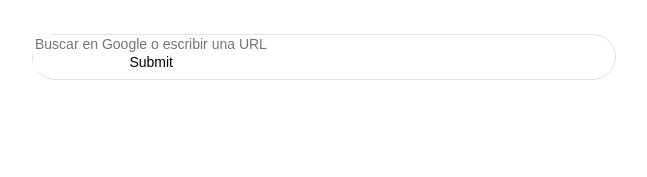
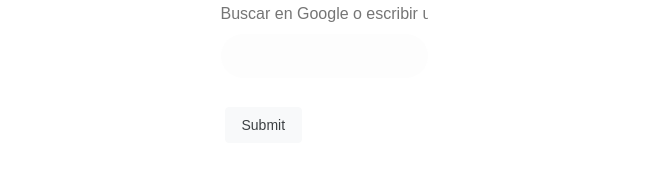
Before and after one commit to monsalvegf/search, a plain HTML site: page index.html in a window 1280 px wide. Shown: the whole page, without its empty margins (316-963 px from the left). Drawn offline with Linux system fonts and the light colour scheme.

Commit message:
simplificación

```diff
--- a/index.html
+++ b/index.html
@@ -5,19 +5,15 @@
         <link rel="stylesheet" href="style.css">
     </head>
     <body>
-        <div class="L3eUgb">
-            <div class="o3j99 ikrT4e om7nvf">
-                <div class="A8SBwf">
-                    <div class="RNNXgb">
-                        <div id="inputwrapper">
-                            <form action="https://www.google.com/search">
-                                <input type="text" name="q" autocomplete="off" spellcheck="false" role="combobox" aria-controls="matches" placeholder="Buscar en Google o escribir una URL" aria-expanded="false" aria-live="polite">
-                                <input type="submit" name="Google Search">
-                            </form>
-                        </div>
-                    </div>
+        <div class="centro">
+            <form action="https://www.google.com/search">
+                <div class="recuadro">
+                    <input type="text" name="q" placeholder="Buscar en Google o escribir una URL">
                 </div>
-            </div>
+                <div class="buttons">
+                    <input class="button" type="submit" name="Google Search">
+                </div>
+            </form>
         </div>
     </body>
 </html>
--- a/style.css
+++ b/style.css
@@ -1,94 +1,76 @@
-body, input, button {
+body {
     font-size: 14px;
     font-family: arial,sans-serif;
-    color: #202124;
-}
-
-.L3eUgb {
     display: flex;
     flex-direction: column;
     height: 100%;
-}
-
-.om7nvf {
-    padding: 20px;
-}
-
-.ikrT4e {
-    max-height: 160px;
-}
-.o3j99 {
-    flex-shrink: 0;
-    box-sizing: border-box;
-}
-
-.A8SBwf {
-    margin: 0 auto;
-    padding-top: 6px;
-    width: auto;
-    max-width: 584px;
-    position: relative;
-}
-
-.RNNXgb {
-    display: flex;
-    z-index: 3;
-    height: 44px;
-    background: #fff;
-    border: 1px solid #dfe1e5;
-    box-shadow: none;
-    border-radius: 24px;
-    margin: 0 auto;
-    width: 638px;
-    width: auto;
-    max-width: 584px;
-}
-
-.SDkEP {
-    flex: 1;
-    display: flex;
-    padding: 5px 8px 0 14px;
-}
-
-.iblpc {
-    display: flex;
     align-items: center;
-    padding-right: 13px;
-    margin-top: -5px;
-}
-
-.a4bIc {
-    display: flex;
-    flex: 1;
-    flex-wrap: wrap;
+    padding: 6px;
 }
 
 div {
     display: block;
 }
 
-#inputwrapper {
-    height: 100%;
+.centro {
+    padding: 20px;
+    max-height: 160px;
+    flex-shrink: 0;
+    box-sizing: border-box;
+}
+
+form {
+    display: block;
+    margin-top: 0em;
+}
+
+.recuadro {
+    display: flex;
+    z-index: 3;
+    height: 44px;
+    background: #fdfdfd;
+    border: 3px solid rgb(161, 6, 6)
+    box-shadow: none;
+    border-radius: 24px;
+    margin: 0 auto;
+    width: auto;
+    max-width: 584px;
     position: relative;
 }
 
 input {
-    z-index: 100;
-    background-color: #ffffffff;
+    background-color: transparent;
     border: none;
-    border-radius: calc(0.5 * var(--ntp-realbox-height));
-    color: #000000;
-    font-family: inherit;
-    font-size: inherit;
-    height: 100%;
-    outline: 0;
-    padding-inline-end: calc(var(--ntp-realbox-voice-icon-offset) + var(--ntp-realbox-icon-width) + var(--ntp-realbox-inner-icon-margin));
-    padding-inline-start: 52px;
-    position: relative;
-    width: 100%;
-    writing-mode: horizontal-tb;
-    font-style: ;
-    appearance: auto;
-    box-sizing: border-box;
-    padding: 1px 2px;
+    margin: 0;
+    padding: 0;
+    color: rgba(0,0,0,.87);
+    word-wrap: break-word;
+    outline: none;
+    display: flex;
+    margin-top: -37px;
+    height: 34px;
+    font-size: 16px;
+    flex: 100%;
 }
+
+.buttons {
+    height: 70px;
+    padding-top: 18px;
+}
+
+.button {
+    background-color: #f8f9fa;
+    border: 1px solid #f8f9fa;
+    border-radius: 4px;
+    color: #3c4043;
+    font-family: arial,sans-serif;
+    font-size: 14px;
+    margin: 11px 4px;
+    padding: 0 16px;
+    line-height: 27px;
+    height: 36px;
+    min-width: 54px;
+    text-align: center;
+    cursor: pointer;
+    user-select: none;
+}
--- a/style2.css
+++ b/style2.css
@@ -1,14 +1,43 @@
+body {
+    font-family: arial,sans-serif;
+    width: 100%;
+}
+
+
 .entrada {
     display: flex;
-    height: 44px;
     background: #fff;
     border: 1px solid #dfe1e5;
-    box-shadow: none;
+    height: 44px;
     border-radius: 24px;
     margin: 0 auto;
-    width: 638px;
+    width: 584px;
+
 }
 
 .input_text {
+    background-color: transparent;
+    color: rgba(0,0,0,.87);
+    margin-left: 10px;
+    height: 44px;
+    font-size: 16px;
     border: 0;
 }
+
+.submit {
+    height: 70px;
+    padding-top: 88px;
+    background-color: #f8f9fa;
+    border: 1px solid #f8f9fa;
+    border-radius: 4px;
+    color: #3c4043;
+    font-size: 14px;
+    margin: 11px 4px;
+    padding: 0 16px;
+    line-height: 27px;
+    height: 36px;
+    min-width: 54px;
+    text-align: center;
+    cursor: pointer;
+    user-select: none;
+}
```
Also changed, not shown: index2.html (+8 -8 lines).
